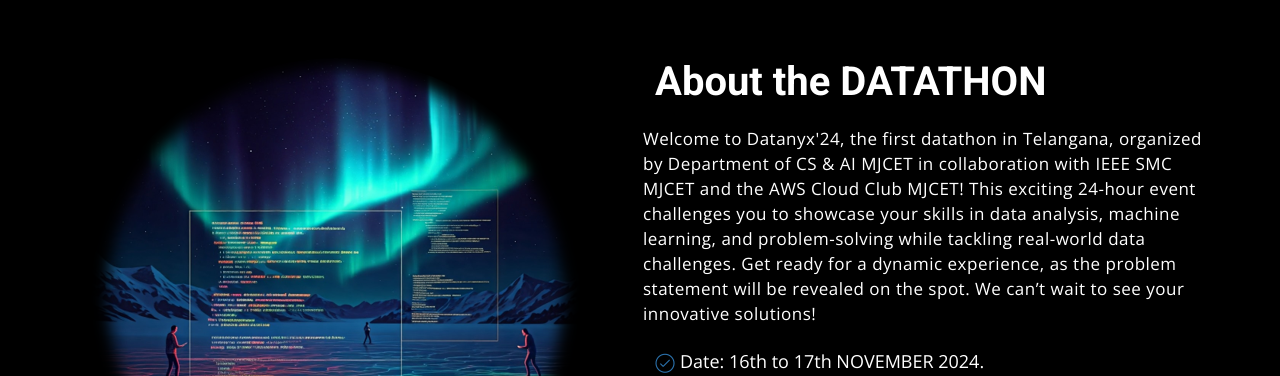
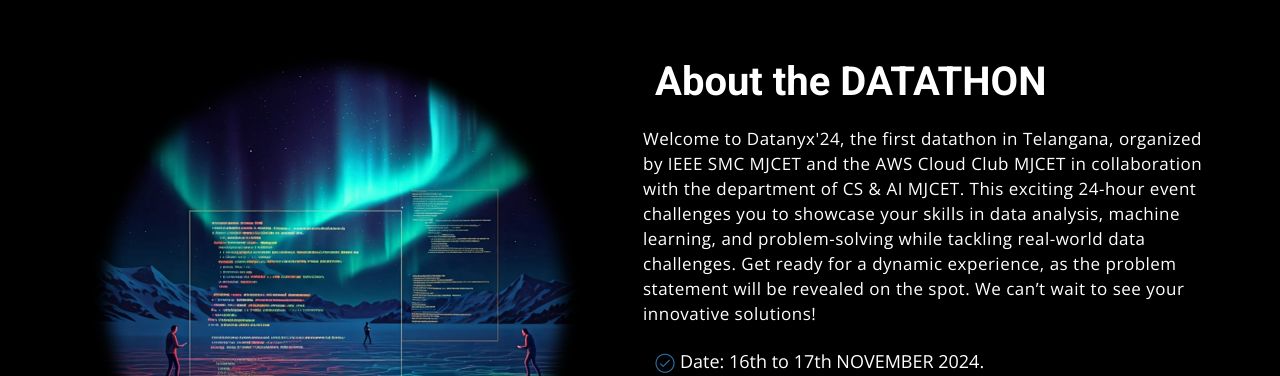
Before and after one commit to devShaik010/datanyx-website, a plain HTML site: page index.html in a window 1280 px wide. Shown: the part 882-1258 px from the top of the page. Drawn offline with nearby package versions, Linux system fonts and the light colour scheme; some packages are replaced by stand-ins of ours; a script that the page names is missing; files whose address does not match are found by name.

Commit message:
data relay update , prep event link added
The pera edited on html page , for prep event org... by smc

```diff
--- a/index.html
+++ b/index.html
@@ -210,8 +210,8 @@
             <div>
               <div class="about-text">
                 <h2>About the DATATHON</h2>
-                <p>Welcome to Datanyx'24, the first datathon in Telangana, organized by Department of CS & AI MJCET in collaboration with IEEE SMC MJCET and the AWS Cloud
-                  Club MJCET! This exciting 24-hour event challenges you to showcase your skills in data analysis,
+                <p>Welcome to Datanyx'24, the first datathon in Telangana, organized by IEEE SMC MJCET and the AWS Cloud
+                  Club MJCET in collaboration with the department of CS & AI MJCET. This exciting 24-hour event challenges you to showcase your skills in data analysis,
                   machine learning, and problem-solving while tackling real-world data challenges. Get ready for a
                   dynamic experience, as the problem statement will be revealed on the spot. We can’t wait to see your
                   innovative solutions!</p>
@@ -1018,6 +1018,7 @@
             <h3>Can I participate with basic knowledge of data science?</h3>
             <p>
               Yes, beginners are welcomed! Mentoring sessions will be provided.
+              Also, there will be a pre-datathon event on Oct 31st and Nov 1st, where you'll learn the fundamentals of <br> data science. register  <a href="https://forms.gle/GQyrZLRLAZ9z7XSU9">here</a>
             <span class="count-number">08</span>
           </div>
         </div>
```
